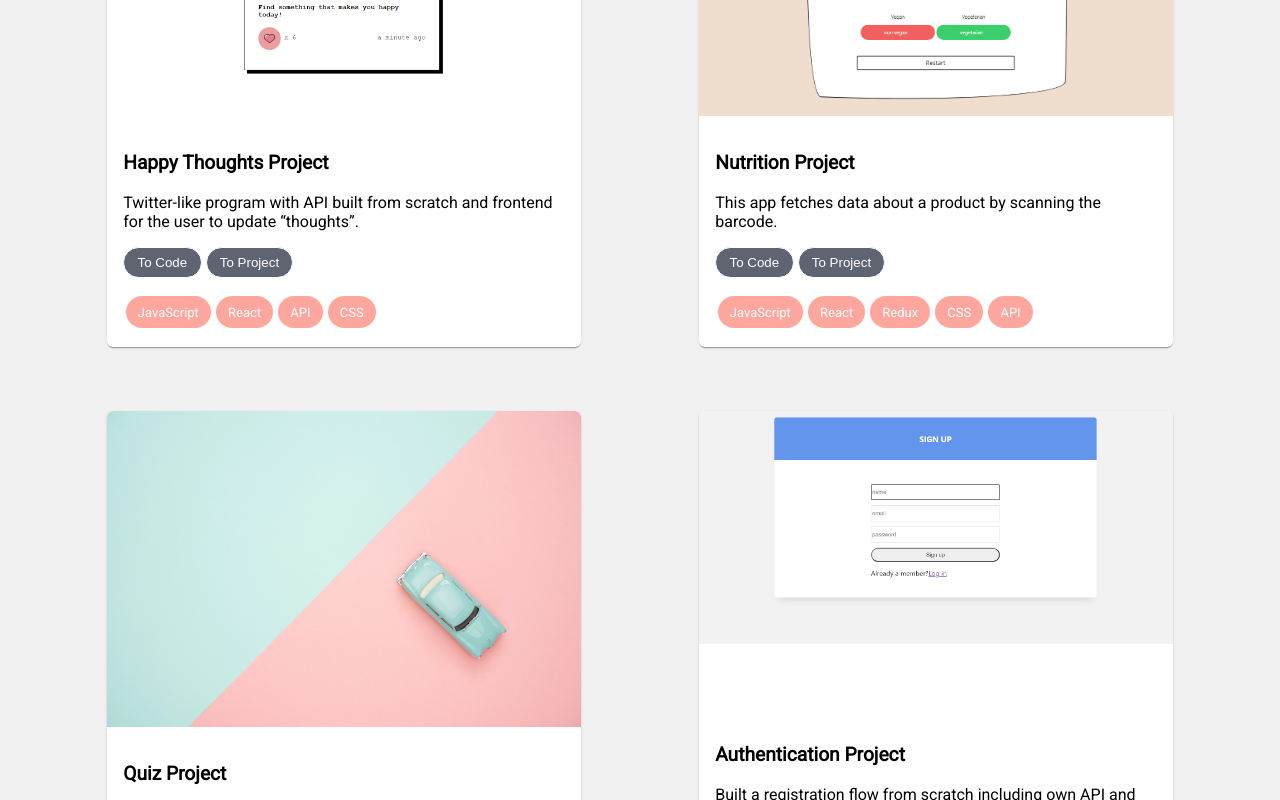
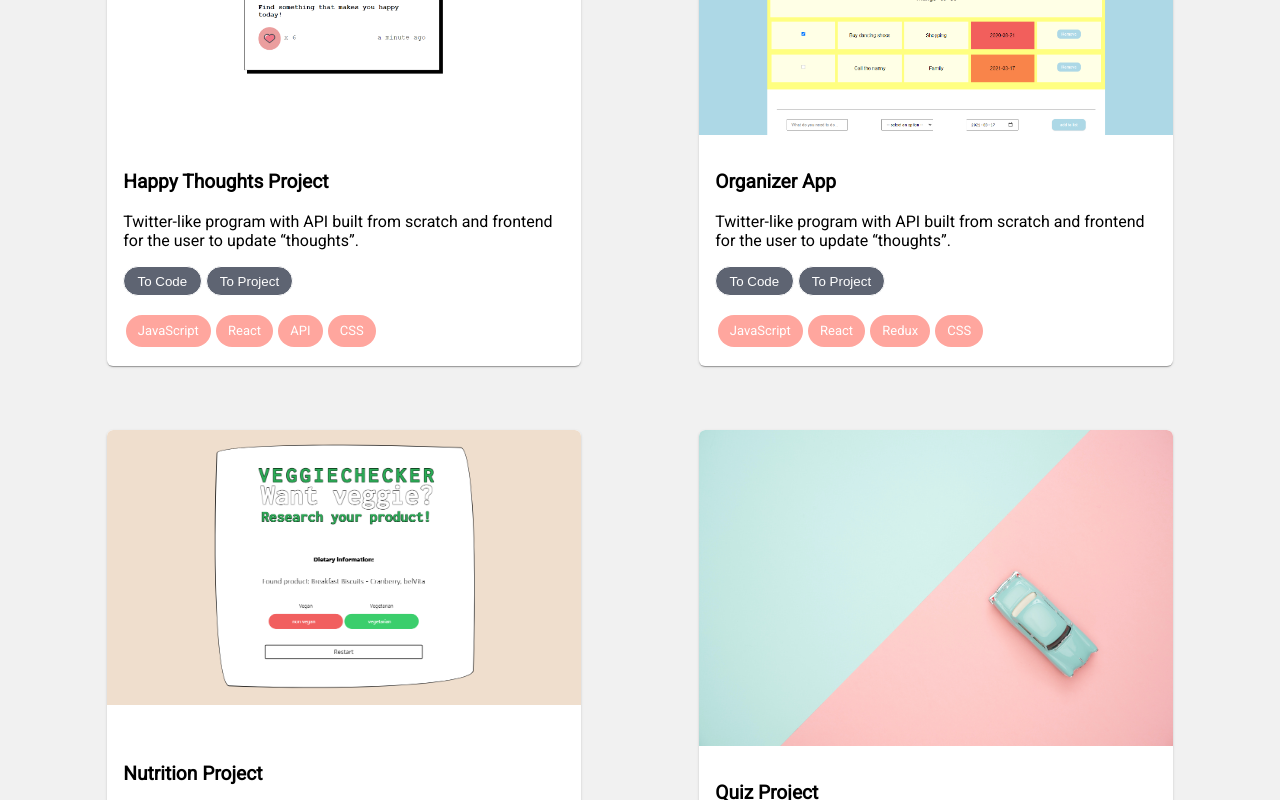
Before and after one commit to johannaraden/Portfolio, a React (Create React App) app: page / in a window 1280 px wide. Shown: the part 1320-2120 px from the top of the page. Built offline with nearby package versions, Linux system fonts and the light colour scheme.

Commit message:
Added more projects

```diff
--- a/src/common/ProjectCard.js
+++ b/src/common/ProjectCard.js
@@ -4,7 +4,7 @@ import styled from 'styled-components/macro'
 import Chip from '@material-ui/core/Chip'
 import Card from '../Card.js'
 import Button from './Button.js'
-import { DeviceSize } from './Sizes'
+
 
 
 const Header = styled.div`
--- a/src/components/Footer.js
+++ b/src/components/Footer.js
@@ -4,7 +4,7 @@ import { Icon } from 'common/Icon'
 import Git from '../img/Web/github.svg'
 import Linkedin from '../img/Web/linkedin.svg'
 import '../common/Animation.css'
-import { DeviceSize } from '../common/Sizes'
+
 
 const FooterContainer = styled.section`
   width: 100%;
--- a/src/components/Projects.js
+++ b/src/components/Projects.js
@@ -7,6 +7,7 @@ import Car from '../img/Web/no-img.jpg'
 import p1 from '../img/Projects/p1.png'
 import p2 from '../img/Projects/p2.png'
 import p3 from '../img/Projects/p3.png'
+import p4 from '../img/Projects/p4.png'
 import { HeadlineSection } from '../common/HeadlineSection'
 import { DeviceSize } from '../common/Sizes'
 
@@ -28,6 +29,7 @@ const ProjectsContainer = styled.section`
 
 const projects = [
   { title: 'Happy Thoughts Project', coverImage: p1, secondaryText: 'Twitter-like program with API built from scratch and frontend for the user to update “thoughts”.', deploy: 'https://sad-sammet-3a9bbc.netlify.app/', href: 'https://github.com/johannaraden/project-happy-thoughts', technologies: ['JavaScript', 'React', 'API', 'CSS'] },
+  { title: 'Organizer App', coverImage: p4, secondaryText: 'Twitter-like program with API built from scratch and frontend for the user to update “thoughts”.', deploy: 'https://johannastodoapp.netlify.app/', href: 'https://github.com/johannaraden/New-Todo', technologies: ['JavaScript', 'React', 'Redux', 'CSS'] },
   { title: 'Nutrition Project', coverImage: p3, secondaryText: 'This app fetches data about a product by scanning the barcode.', deploy: 'https://compassionate-noyce-b3f7e0.netlify.app/', href: 'https://github.com/johannaraden/project-nutrition', technologies: ['JavaScript', 'React', 'Redux', 'CSS', 'API'] },
   { title: 'Quiz Project', coverImage: Car, secondaryText: 'This quiz is constructed with redux to count and update score.', deploy: 'https://amazing-heisenberg-555cf5.netlify.app', href: 'https://github.com/johannaraden/project-redux-quiz-lions', technologies: ['JavaScript', 'React', 'Redux', 'CSS'] },
   { title: 'Authentication Project', coverImage: p2, secondaryText: 'Built a registration flow from scratch including own API and use of redux.', deploy:'https://modest-bell-37cf0d.netlify.app/', href: 'https://github.com/johannaraden/project-auth', technologies: ['JavaScript', 'API', 'React', 'Redux', 'CSS'] },
```
Also changed, not shown: src/img/Projects/p4.png (added).
